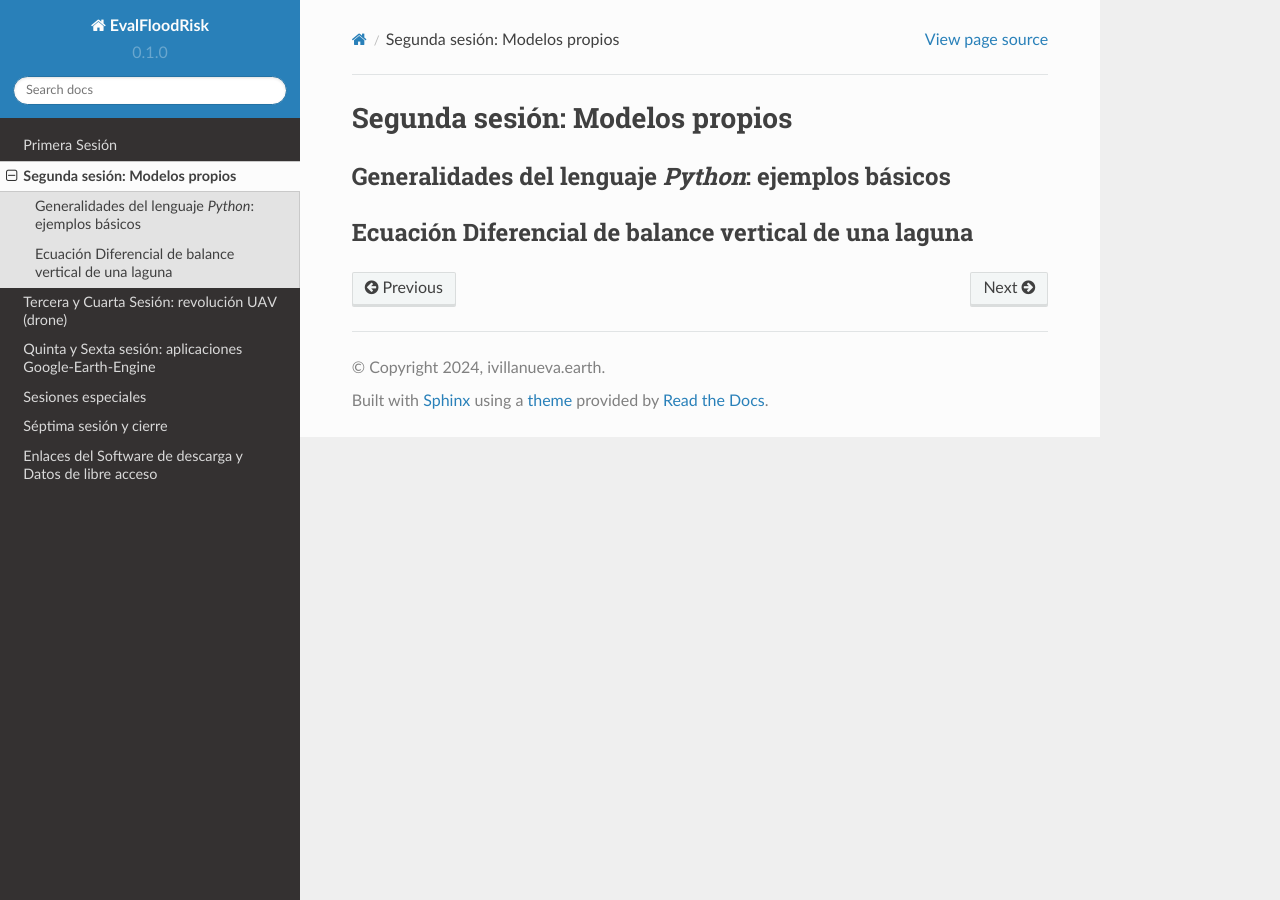
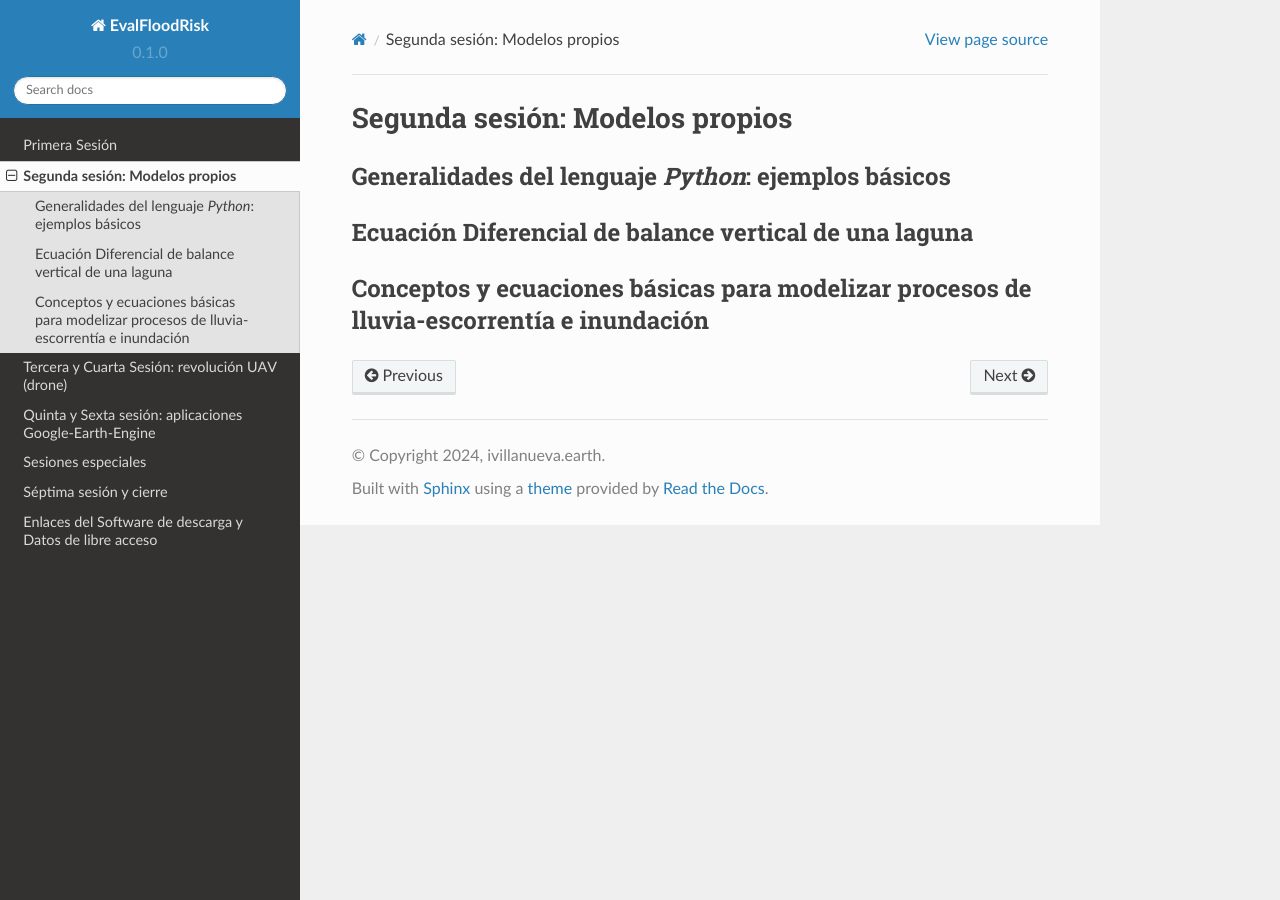
Before and after one commit to ivillamadrid/EvalFloodRisk_RSSWE, a Sphinx documentation site: the page built from docs/source/D2.rst, in a window 1280 px wide. Built offline with Sphinx 7.4.7 and the Read the Docs theme 2.0.0, drawn with Linux system fonts in a browser that asks for light colours.

Commit message:
Update D2.rst

```diff
--- a/docs/source/D2.rst
+++ b/docs/source/D2.rst
@@ -9,3 +9,6 @@ Generalidades del lenguaje *Python*: ejemplos básicos
 
 Ecuación Diferencial de balance vertical de una laguna
 -------------------------------------------------------
+
+Conceptos y ecuaciones básicas para modelizar procesos de lluvia-escorrentía e inundación
+-----------------------------------------------------------------------------------------
```
